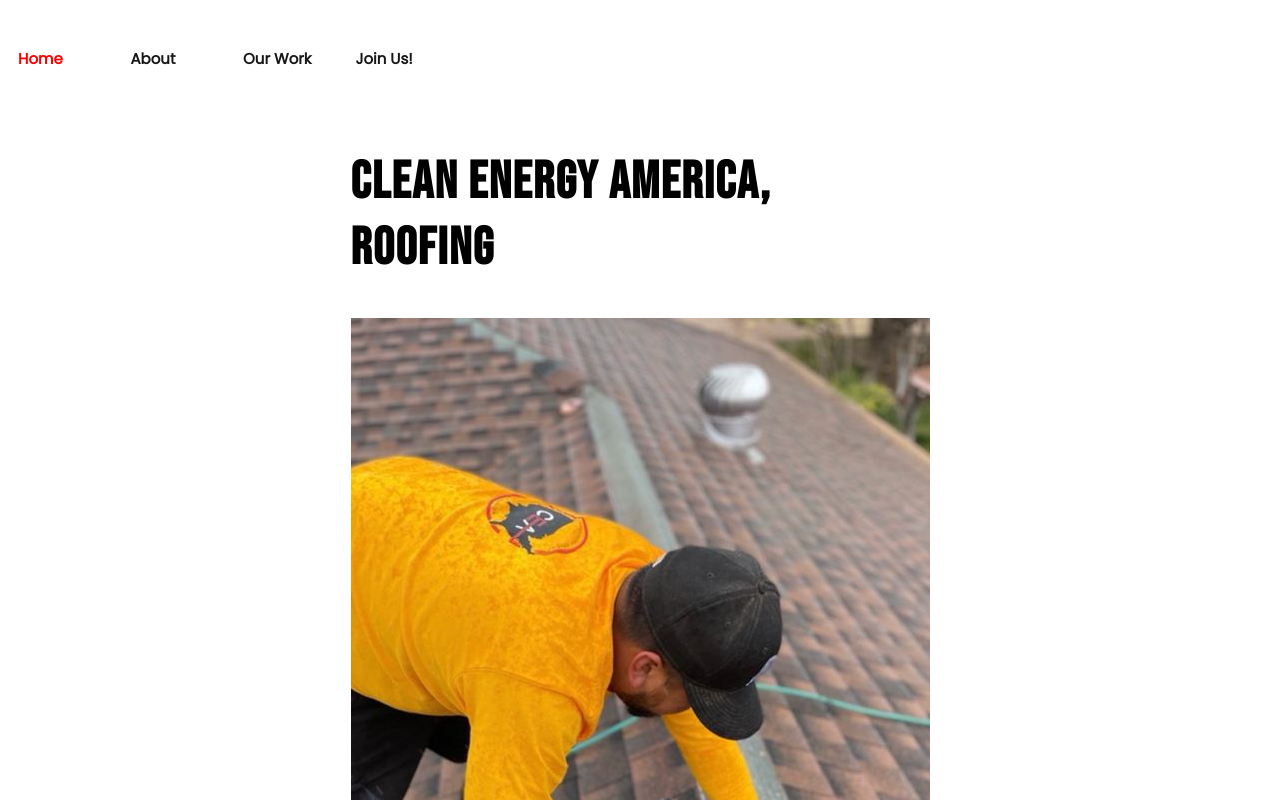
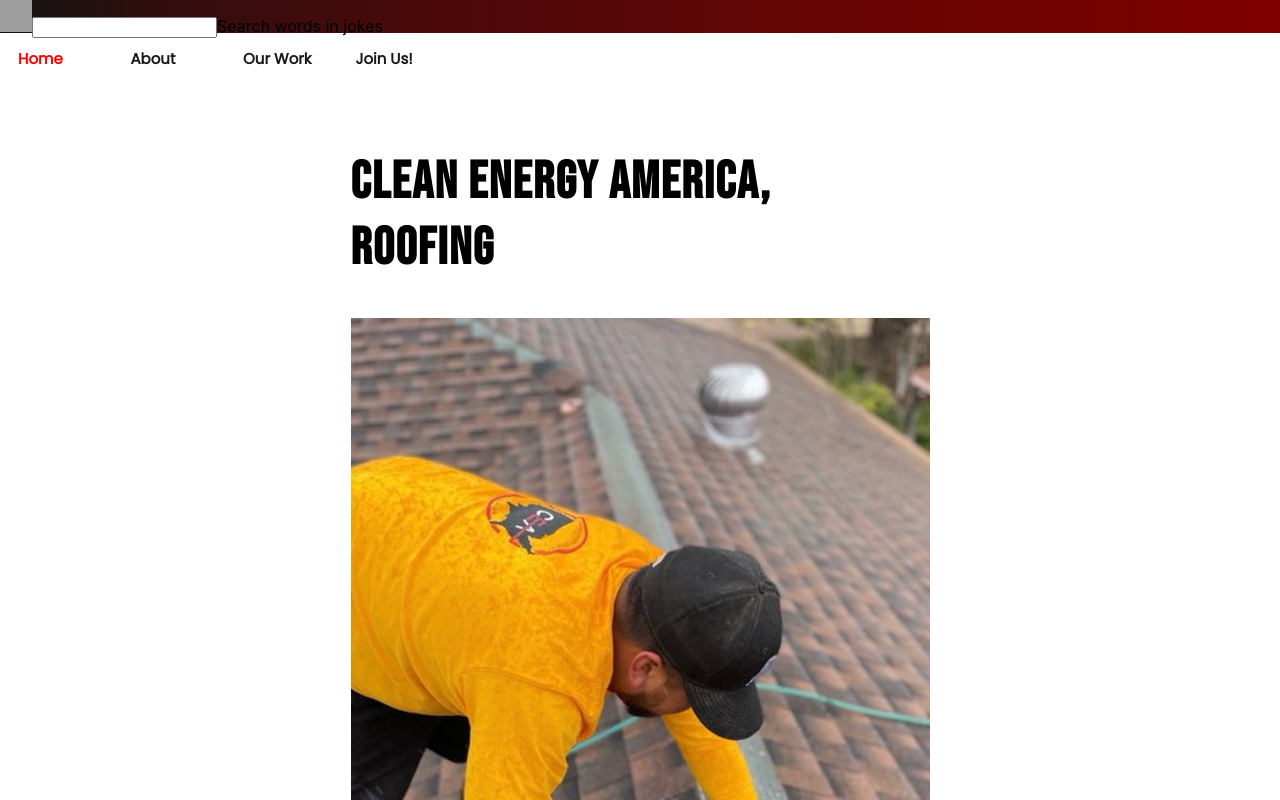
Before and after one commit to eric-santosCEA/page-transitions-react-pwa, a React (Create React App) app: page / in a window 1280 px wide. Shown: the top 800 px of the page. Built offline with nearby package versions, Linux system fonts and the light colour scheme; grey boxes are pictures that could not be loaded.

Commit message:
added experimental feature css

```diff
--- a/src/App.js
+++ b/src/App.js
@@ -70,6 +70,13 @@
           </Route>
         ))}
       </div>
+      <div class="search">
+  <img src="chuck-norris.png" alt="Chuck Norris" width="32" height="32" />
+  <label>
+    <input type="search" />
+    Search words in jokes
+  </label>
+</div>
     </>
   );
 }
--- a/src/App.scss
+++ b/src/App.scss
@@ -147,3 +147,22 @@
   opacity: 0;
   transition: opacity 400ms;
 }
+//titleBar experimental feature
+.search {
+  /* Make sure the `div` stays there, even when scrolling. */
+  position: fixed;
+  /**
+   * Gradient, because why not. Endless opportunities.
+   * The gradient ends in maroon, which happens to be the app's
+   * `<meta name="theme-color" content="maroon">`.
+   */
+  background-image: linear-gradient(90deg, #131313, 33%, maroon);
+  /* Use the environment variable for the left anchoring with a fallback. */
+  left: env(titlebar-area-x, 0);
+  /* Use the environment variable for the top anchoring with a fallback. */
+  top: env(titlebar-area-y, 0);
+  /* Use the environment variable for setting the width with a fallback. */
+  width: env(titlebar-area-width, 100%);
+  /* Use the environment variable for setting the height with a fallback. */
+  height: env(titlebar-area-height, 33px);
+}
```
